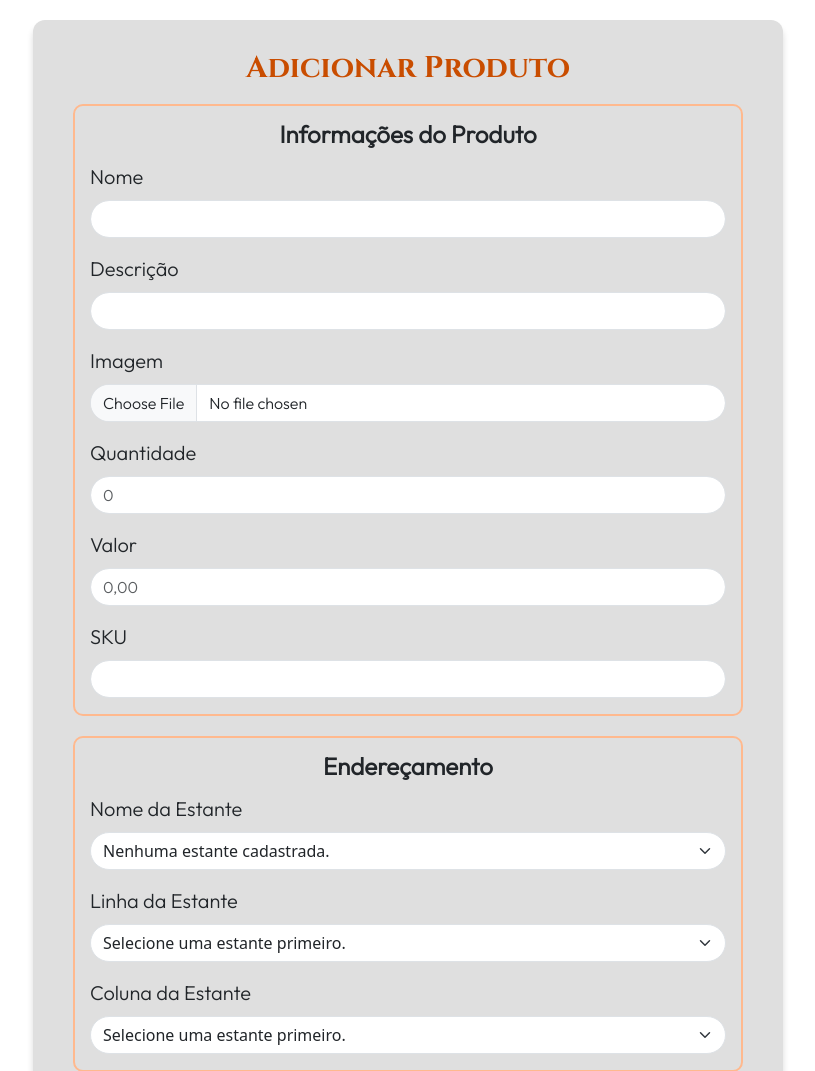
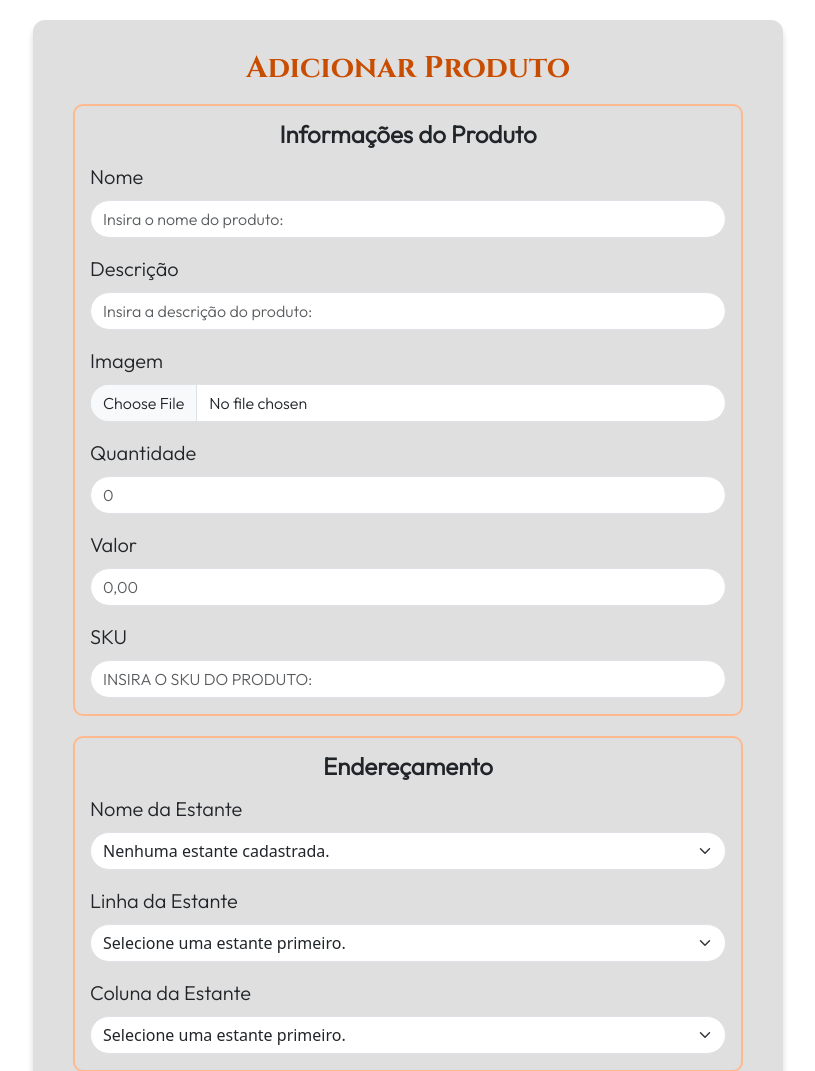
Before and after one commit to LuconhaOliveira/tccLogistica, a Flask app: page /cadastrar/produto in a window 1280 px wide. Shown: the part 100-1171 px from the top of the page, without its empty margins (232-1047 px from the left). Run offline with Flask 3, Linux system fonts and the light colour scheme; the visitor is signed in with stand-in values (Sample User, id 1); data that the repository does not hold is empty; some libraries are stand-ins or nearby versions; some web fonts are replaced.

Commit message:
MODIFY: add placeholder mas não finalizado

```diff
--- a/templates/pagina_cadastrar_produto.html
+++ b/templates/pagina_cadastrar_produto.html
@@ -25,7 +25,7 @@
                     <label for="exampleInputName" class="form-label">Nome</label>
                     <!-- name: backend do cadastro -->
                     <input name="cadastro-nome" type="text" maxlength="100" class="form-control" id="exampleInputName"
-                        required>
+                        required placeholder="Insira o nome do produto:">
                 </div>
 
                 <!-- campo da descrição -->
@@ -33,7 +33,7 @@
                     <label for="exampleInputDescription" class="form-label">Descrição</label>
                     <!-- description: backend do cadastro -->
                     <input name="cadastro-descricao" type="text" maxlength="255" class="form-control"
-                        id="exampleInputDescription" required>
+                        id="exampleInputDescription" required placeholder="Insira a descrição do produto:">
                 </div>
 
                 <!-- campo de imagem -->
@@ -73,7 +73,7 @@
                 <div class="mb-3">
                     <label for="exampleInputSKU" class="form-label">SKU</label>
                     <!-- SKU: backend do cadastro -->
-                    <input name="cadastro-sku" maxlength="100" class="form-control input-sku" id="exampleInputSKU" required>
+                    <input name="cadastro-sku" maxlength="100" class="form-control input-sku" id="exampleInputSKU" required placeholder="Insira o SKU do produto:">
                 </div>
             </fieldset>
 
--- a/templates/pagina_categoria.html
+++ b/templates/pagina_categoria.html
@@ -51,7 +51,7 @@
                     <!-- name: backend do adicionar nome da categoria -->
                 <select name="cod_categoria" type="text" class="form-control" required>
                     {% if categoria %}
-                        <option value="" disabled selected>Selecione a Categoria:</option>
+                        <option value="" disabled selected>Selecione a categoria:</option>
                         {% for categorias in categoria %}
                         <option value="{{categorias.cod_categoria}}">{{categorias.nome}}</option>
                         {% endfor %}
@@ -84,7 +84,7 @@
                     <!-- name: backend selecionar nome do tipo -->
                     <select name="cod_tipo" type="text" class="form-control" required>
                         {% if tipo_categoria %}
-                        <option value="" disabled selected>Selecione o Tipo:</option>
+                        <option value="" disabled selected>Selecione o tipo:</option>
                             {% for tipo_item in tipo_categoria %}
                             <option value="{{tipo_item.cod_tipo}}">{{tipo_item.nome_tipo}} - Categoria: {{tipo_item.nome_categoria}}</option>
                             {% endfor %}
--- a/templates/pagina_estante.html
+++ b/templates/pagina_estante.html
@@ -27,7 +27,7 @@
 
                 <select name="cod_categoria" id="estante-cod-categoria" class="form-control">
                     {% if categoria %}
-                        <option value="" disabled selected>Selecione a Categoria:</option>
+                        <option value="" disabled selected>Selecione a categoria:</option>
                         {% for categorias in categoria %}
                         <option value="{{categorias.cod_categoria}}">{{categorias.nome}}</option>
                         {% endfor %}
--- a/templates/pagina_recuperar_senha.html
+++ b/templates/pagina_recuperar_senha.html
@@ -55,7 +55,7 @@
                 <label for="exampleInputPassword1" class="form-label">Nova Senha</label>
                 <!-- name: backend do login -->
                 <input name="login-senha" type="password" class="form-control" id="exampleInputPassword1"
-                    placeholder="Insira sua senha:">
+                    placeholder="Insira sua nova senha:">
             </div>
 
             <div class="mb-3 form-check button-adicionar">
```
